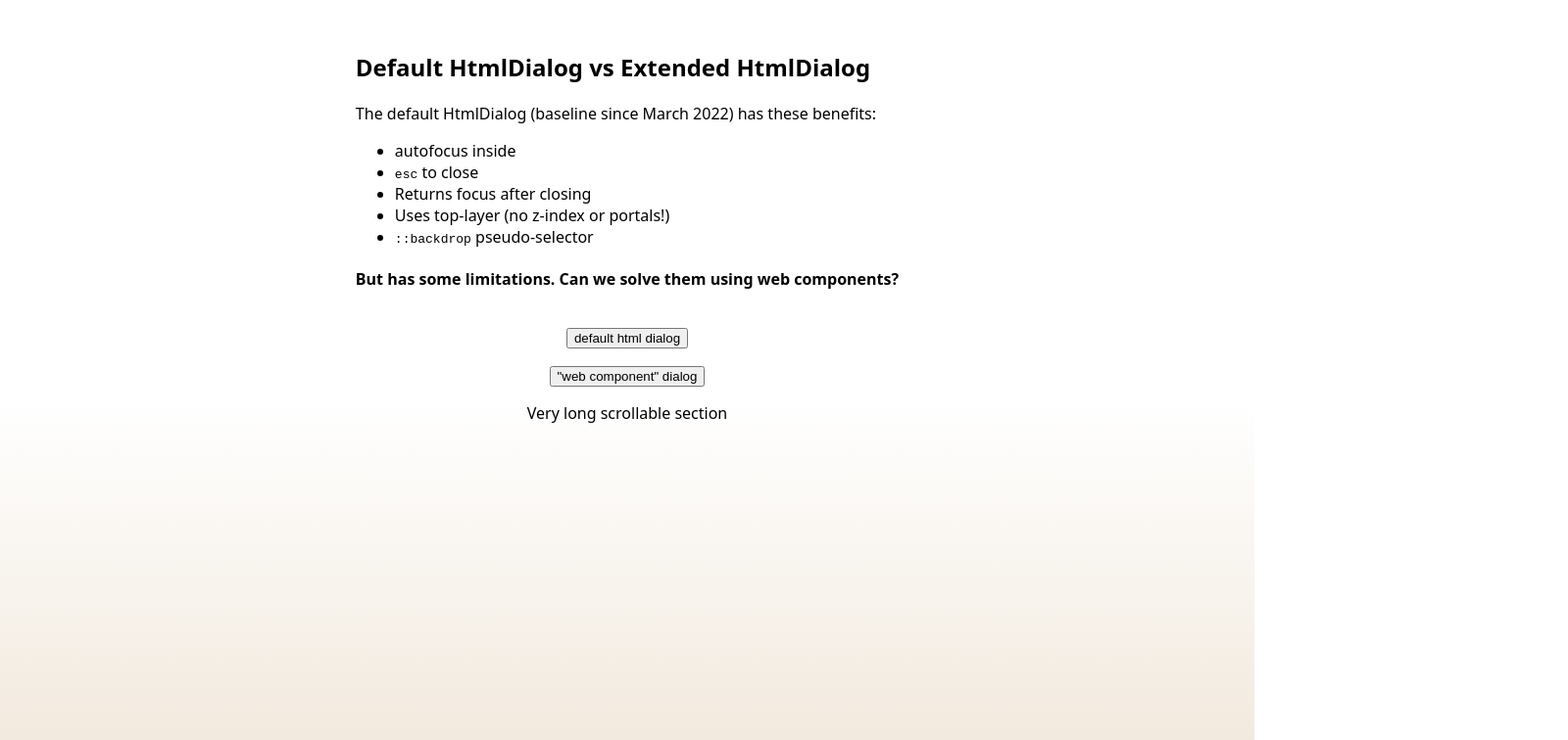
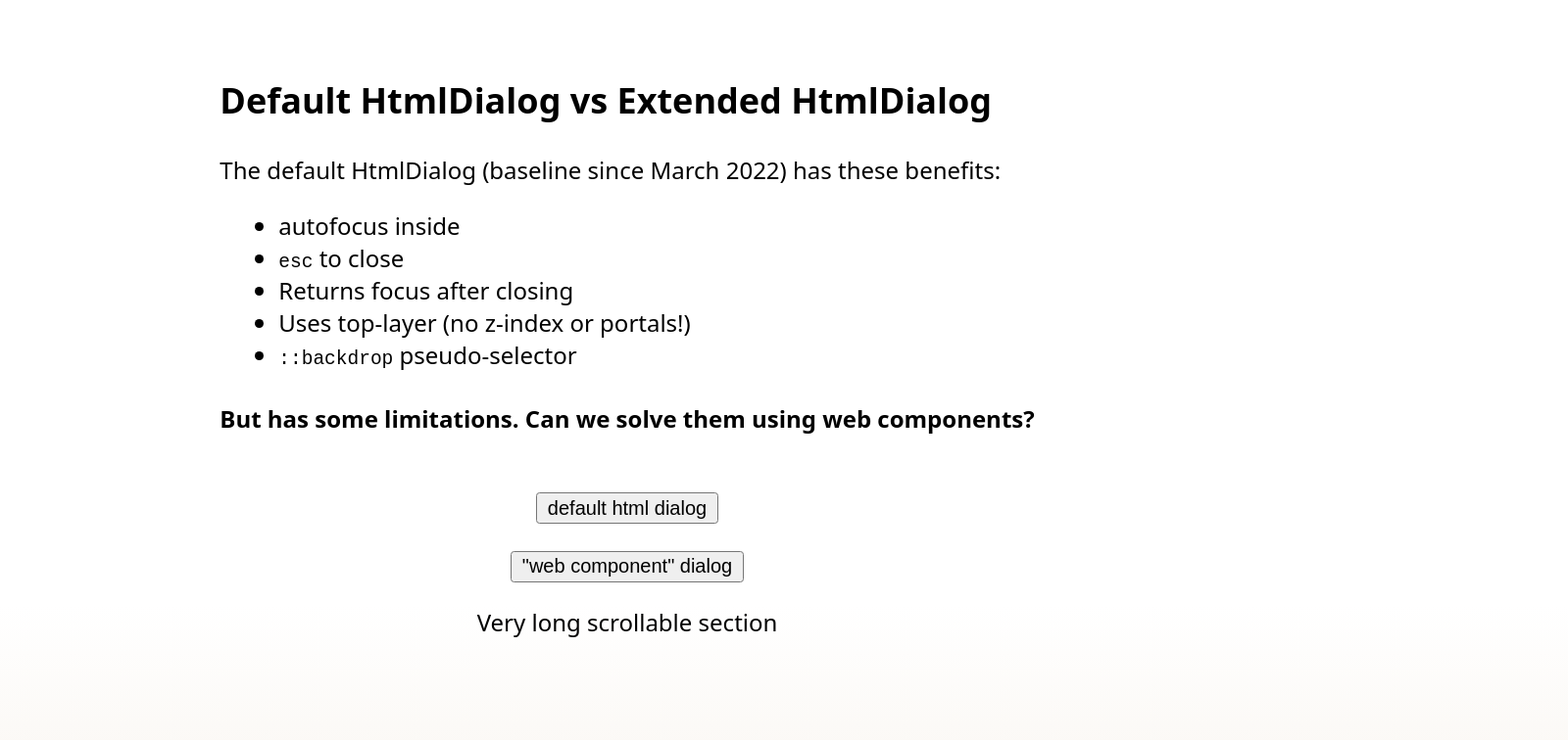
Before and after one commit to mcgrealife/dialog-web-component, a plain HTML site: page index.html in a window 1280 px wide. Shown: the top 756 px of the page at 98% size, 1600 px wide, since content can reach past the window. Drawn offline with Linux system fonts and the light colour scheme.

Commit message:
use newly baseline zoom to default styles to 150%

```diff
--- a/styles.css
+++ b/styles.css
@@ -7,6 +7,7 @@ body {
   font-family: system-ui, sans-serif;
   color: black;
   background-color: white;
+  zoom: 1.5;
 }
 
 main {
```
